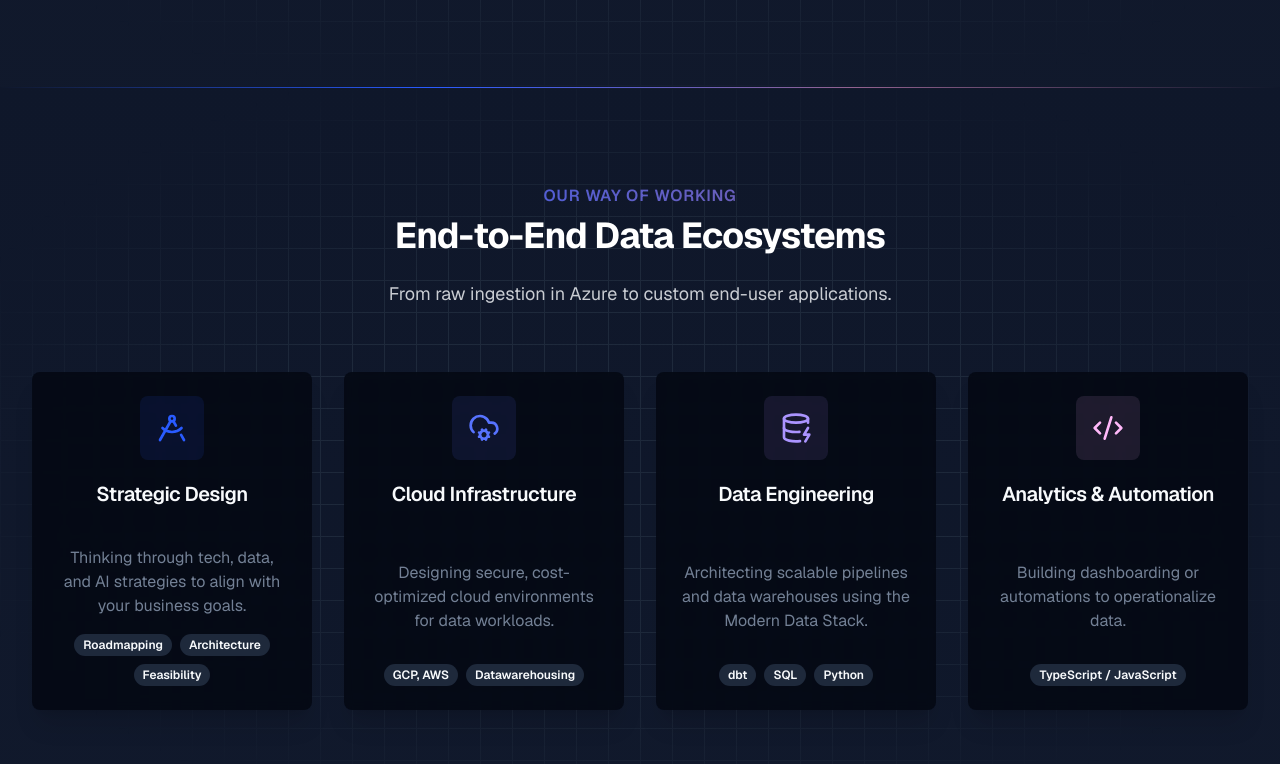
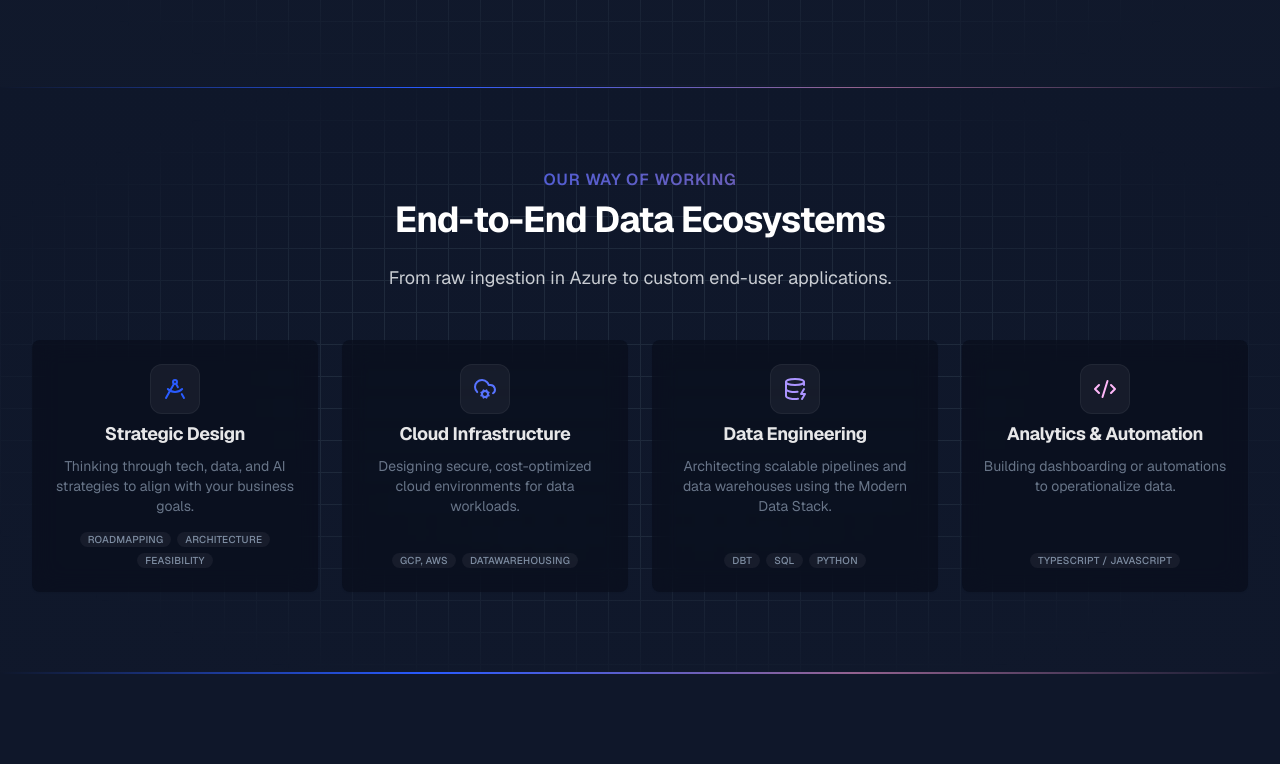
Before and after one commit to tovy-eu/tovy.eu-website, a Next.js app: page /en in a window 1280 px wide. Shown: the part 1816-2580 px from the top of the page. Built offline with nearby package versions, Linux system fonts and the light colour scheme; no server answers.

Commit message:
the visuals in "End-to-End Data Ecosystems". Please reconsider the desig

```diff
--- a/src/components/landing/engineering-section.tsx
+++ b/src/components/landing/engineering-section.tsx
@@ -13,7 +13,7 @@ export function EngineeringSection({ dict }: { dict: Dictionary }) {
     {
       id: "strategic_design",
       title: dict.engineering.services.strategic.title,
-      icon: <DraftingCompass className="h-8 w-8" />,
+      icon: <DraftingCompass className="h-6 w-6" />,
       description: dict.engineering.services.strategic.desc,
       stack: dict.engineering.services.strategic.tools.map(tool => ({ tool })),
       color: "hsl(var(--brand-1))"
@@ -21,7 +21,7 @@ export function EngineeringSection({ dict }: { dict: Dictionary }) {
     {
       id: "cloud_infrastructure",
       title: dict.engineering.services.cloud.title,
-      icon: <CloudCog className="h-8 w-8" />,
+      icon: <CloudCog className="h-6 w-6" />,
       description: dict.engineering.services.cloud.desc,
       stack: dict.engineering.services.cloud.tools.map(tool => ({ tool })),
       color: "hsl(var(--brand-2))"
@@ -29,7 +29,7 @@ export function EngineeringSection({ dict }: { dict: Dictionary }) {
     {
       id: "data_engineering",
       title: dict.engineering.services.data.title,
-      icon: <DatabaseZap className="h-8 w-8" />,
+      icon: <DatabaseZap className="h-6 w-6" />,
       description: dict.engineering.services.data.desc,
       stack: dict.engineering.services.data.tools.map(tool => ({ tool })),
       color: "hsl(var(--brand-3))"
@@ -37,7 +37,7 @@ export function EngineeringSection({ dict }: { dict: Dictionary }) {
     {
       id: "analytics_automation",
       title: dict.engineering.services.analytics.title,
-      icon: <CodeXml className="h-8 w-8" />,
+      icon: <CodeXml className="h-6 w-6" />,
       description: dict.engineering.services.analytics.desc,
       stack: dict.engineering.services.analytics.tools.map(tool => ({ tool })),
       color: "hsl(var(--brand-4))"
@@ -46,41 +46,50 @@ export function EngineeringSection({ dict }: { dict: Dictionary }) {
 
   return (
     <section
-      className="pain-solution-container relative w-full bg-gradient-to-b from-background to-accent/10 py-12 sm:py-24"
+      className="pain-solution-container relative w-full bg-gradient-to-b from-background to-accent/5 py-12 sm:py-20"
     >
       <div className="relative mx-auto max-w-7xl px-4 md:px-8">
         <SectionHeader
           badge={dict.engineering.strategy}
           title={dict.engineering.title}
           description={dict.engineering.subtitle}
+          className="mb-12"
         />
 
-        <div className="relative mt-12 md:mt-16 grid grid-cols-1 md:grid-cols-2 lg:grid-cols-4 gap-8">
+        <div className="relative grid grid-cols-1 sm:grid-cols-2 lg:grid-cols-4 gap-4 md:gap-6">
           {serviceLines.map((service, index) => (
-            <ScrollReveal key={service.id} delay={`delay-[${index * 150}ms] duration-700`}>
+            <ScrollReveal key={service.id} delay={`delay-[${index * 100}ms] duration-700`}>
               <Card
-                className="relative h-full flex flex-col bg-card/80 backdrop-blur-sm border-none shadow-xl transition-all duration-300 hover:-translate-y-2 text-center overflow-hidden group"
-                style={{ '--pillar-color': service.color, '--pillar-shadow-color': `hsl(var(--brand-${index + 1}) / 0.1)` } as React.CSSProperties}
+                className="relative h-full flex flex-col bg-card/40 backdrop-blur-md border-white/5 shadow-sm transition-all duration-500 hover:bg-card/60 hover:border-white/10 hover:-translate-y-1 text-center overflow-hidden group border-none"
+                style={{ '--pillar-color': service.color } as React.CSSProperties}
               >
-                {/* Glass Reflection Shine */}
-                <div className="absolute inset-0 translate-x-[-150%] group-hover:translate-x-[150%] transition-transform duration-1000 bg-gradient-to-r from-transparent via-white/10 to-transparent skew-x-[-20deg] pointer-events-none z-10" />
+                {/* Minimalist Shine */}
+                <div className="absolute inset-0 translate-x-[-150%] group-hover:translate-x-[150%] transition-transform duration-1000 bg-gradient-to-r from-transparent via-white/5 to-transparent skew-x-[-20deg] pointer-events-none z-10" />
 
-                <CardHeader className="items-center z-0">
+                <CardHeader className="items-center pb-2 pt-6">
                   <div
-                    className="p-4 rounded-lg"
-                    style={{ backgroundColor: `var(--pillar-shadow-color)`}}
+                    className="p-3 rounded-xl bg-white/5 border border-white/5 transition-colors group-hover:bg-white/10"
+                    style={{ color: `var(--pillar-color)` }}
                   >
                     {React.cloneElement(service.icon, { style: { color: `var(--pillar-color)` } })}
                   </div>
-                  <CardTitle className="mt-4 min-h-[3.5rem] flex items-center justify-center text-lg md:text-xl">{service.title}</CardTitle>
+                  <CardTitle className="mt-4 text-base md:text-lg font-bold tracking-tight text-white/90">
+                    {service.title}
+                  </CardTitle>
                 </CardHeader>
-                <CardDescription className="px-6 pb-4 flex-grow text-muted-foreground/90 flex items-center justify-center min-h-[5rem] z-0 text-sm md:text-base">
-                  {service.description}
-                </CardDescription>
-                <CardContent className="flex flex-col justify-center items-center pb-6 z-0">
-                  <div className="flex flex-wrap justify-center gap-2">
+                <CardContent className="flex flex-col flex-grow px-5 pb-6">
+                  <CardDescription className="text-xs md:text-sm text-muted-foreground/80 leading-relaxed mb-4 flex-grow">
+                    {service.description}
+                  </CardDescription>
+                  <div className="flex flex-wrap justify-center gap-1.5">
                     {service.stack.map(item => (
-                      <Badge key={item.tool} variant="secondary" className="px-2 py-0.5 text-[10px] md:text-xs">{item.tool}</Badge>
+                      <Badge
+                        key={item.tool}
+                        variant="secondary"
+                        className="bg-white/5 hover:bg-white/10 text-[9px] md:text-[10px] font-medium tracking-wide uppercase px-2 py-0 border-none text-muted-foreground"
+                      >
+                        {item.tool}
+                      </Badge>
                     ))}
                   </div>
                 </CardContent>
```
